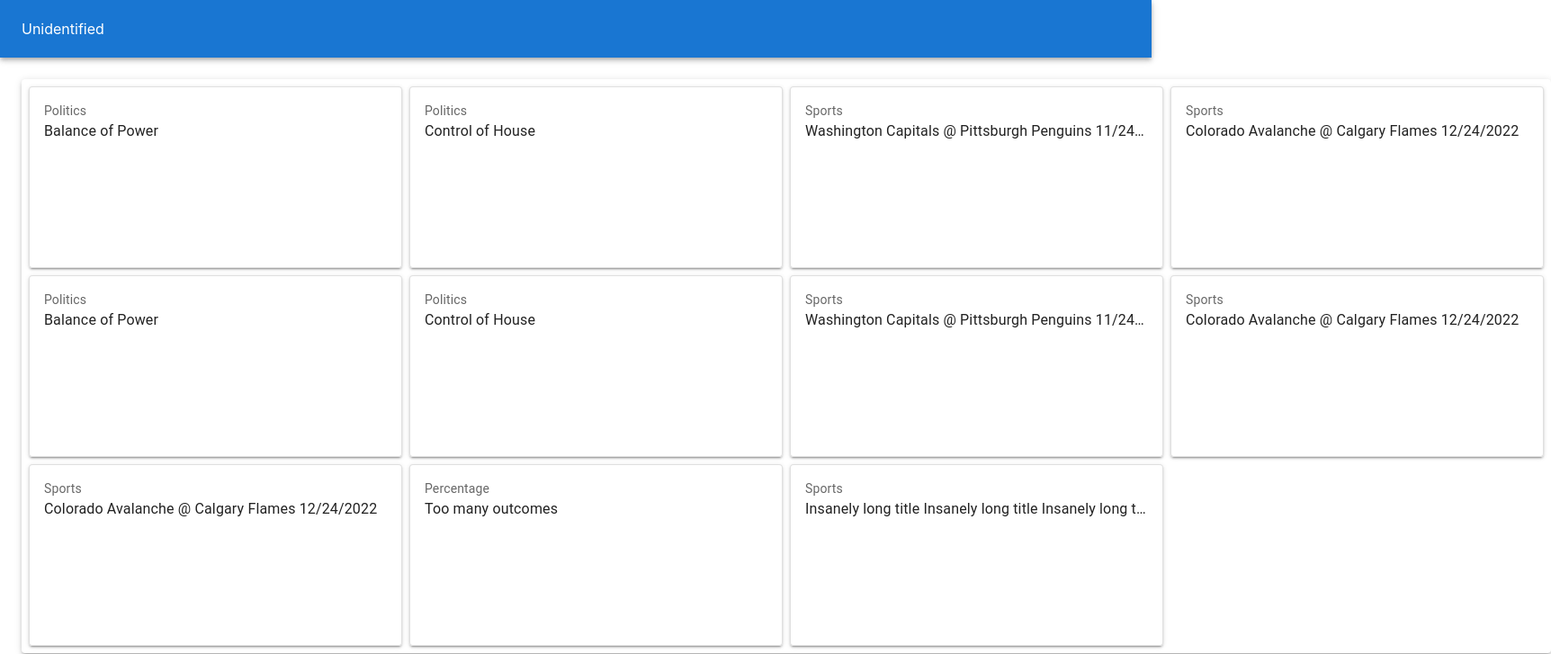
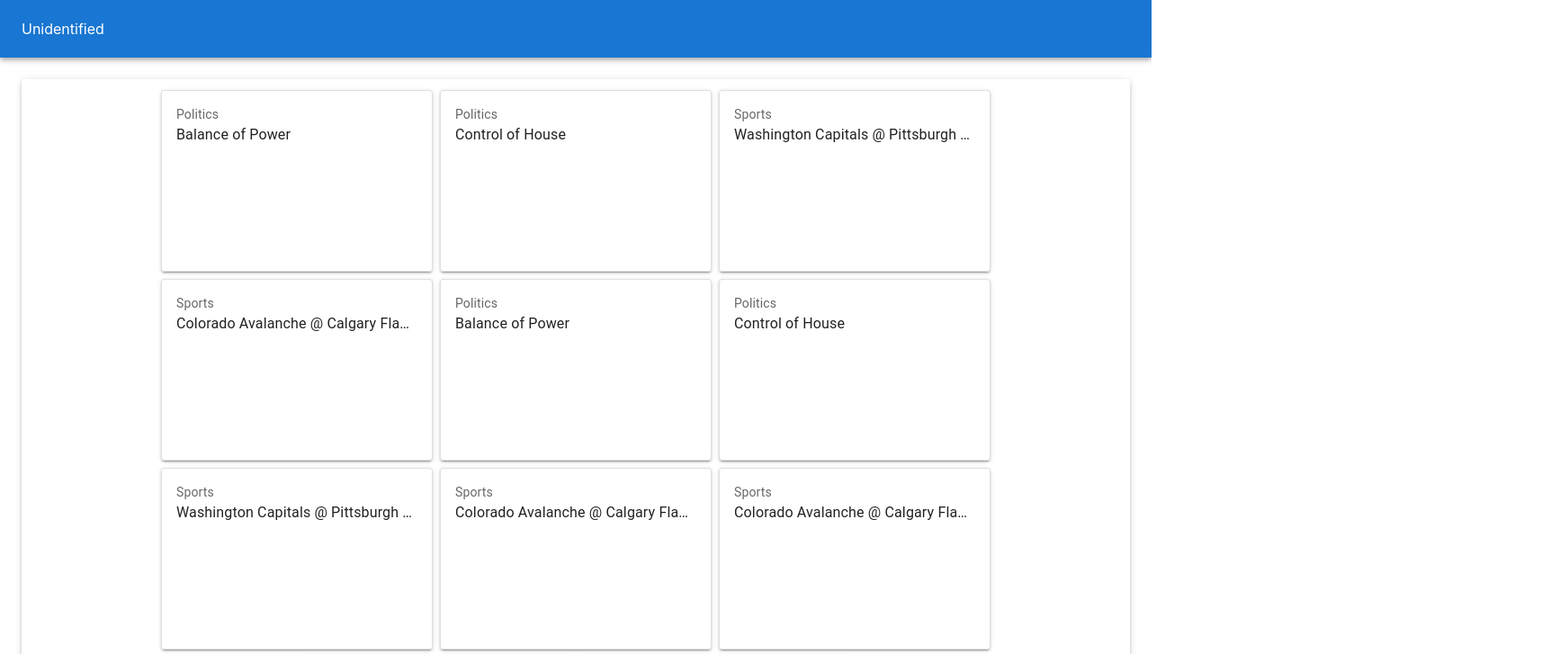
Before and after one commit to 123sld/unidentified, a React (Create React App) app in the folder frontend/: page / in a window 1280 px wide. Shown: the top 727 px of the page at 90% size, 1724 px wide, since content can reach past the window. Built offline with nearby package versions, Linux system fonts and the light colour scheme.

Commit message:
Use flexbox instead of Grid

```diff
--- a/frontend/src/App.js
+++ b/frontend/src/App.js
@@ -261,13 +261,12 @@
           <NavBar />
           <div>
             <Grid container direction="column" padding={3} alignItems="center">
-              <Paper elevation={3} sx={{ maxWidth: 1700}}>
-                <Grid container  direction="row" spacing={1} alignItems="stretch" padding={1}>
+              <Paper elevation={3} sx={{ maxWidth: 1600}}>
+                <Box sx={{ display: 'flex', flexWrap: 'wrap', justifyContent: 'center' }} alignItems="stretch" padding={1}>
                   {
                     markets.map((market, index) => (
-                      <Grid item xs={3} zeroMinWidth>
-                        <Paper elevation={2}>
-                          <Card sx={{ minHeight: 200 }} variant="outlined" >
+                      <Paper elevation={2} sx={{ m: .5}}>
+                          <Card sx={{ minHeight: 200, minWidth: 300, maxWidth: 300 }} variant="outlined">
                             <CardContent>
                               <Typography sx={{ fontSize: 14 }} color="text.secondary" noWrap>
                                 {market.category}
@@ -276,10 +275,9 @@
                             </CardContent>
                           </Card>
                         </Paper>
-                      </Grid>
                     ))
                   }
-                </Grid>
+                </Box>
               </Paper>
             </Grid>
           </div>
```
